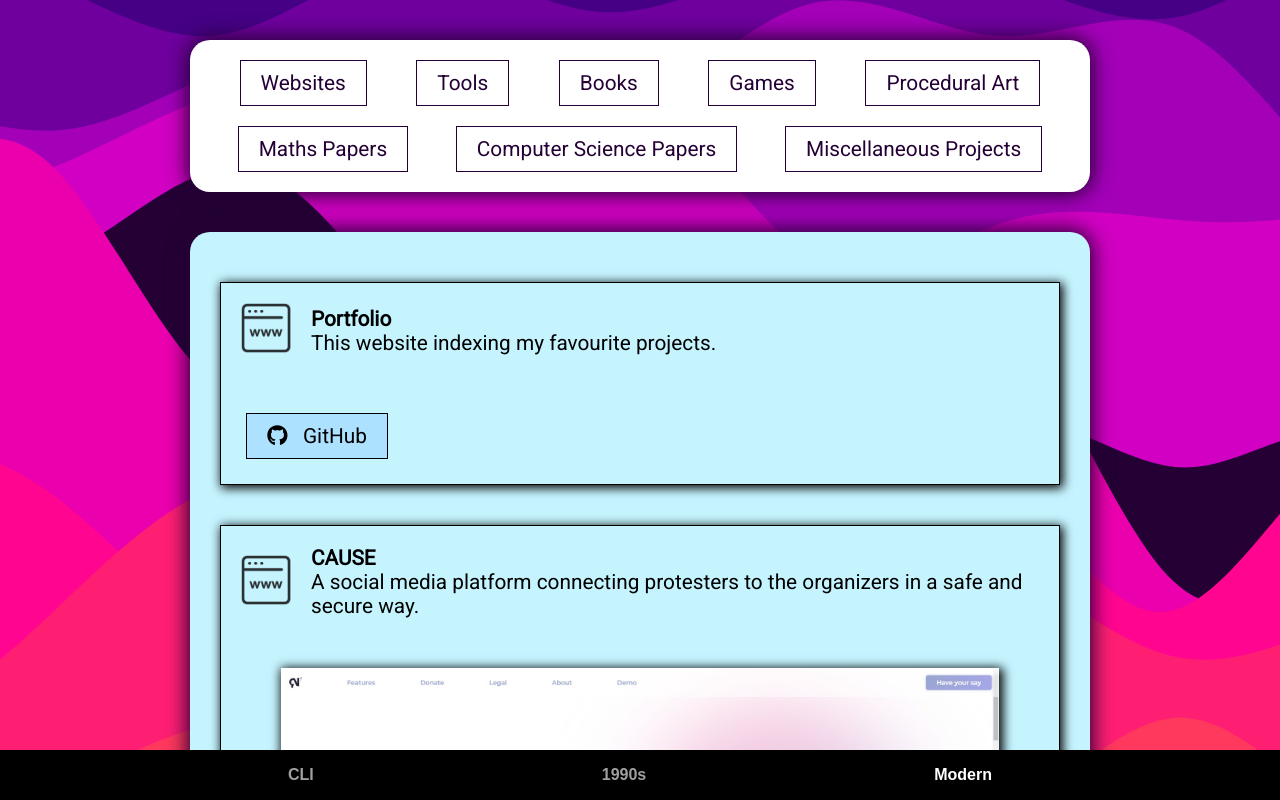
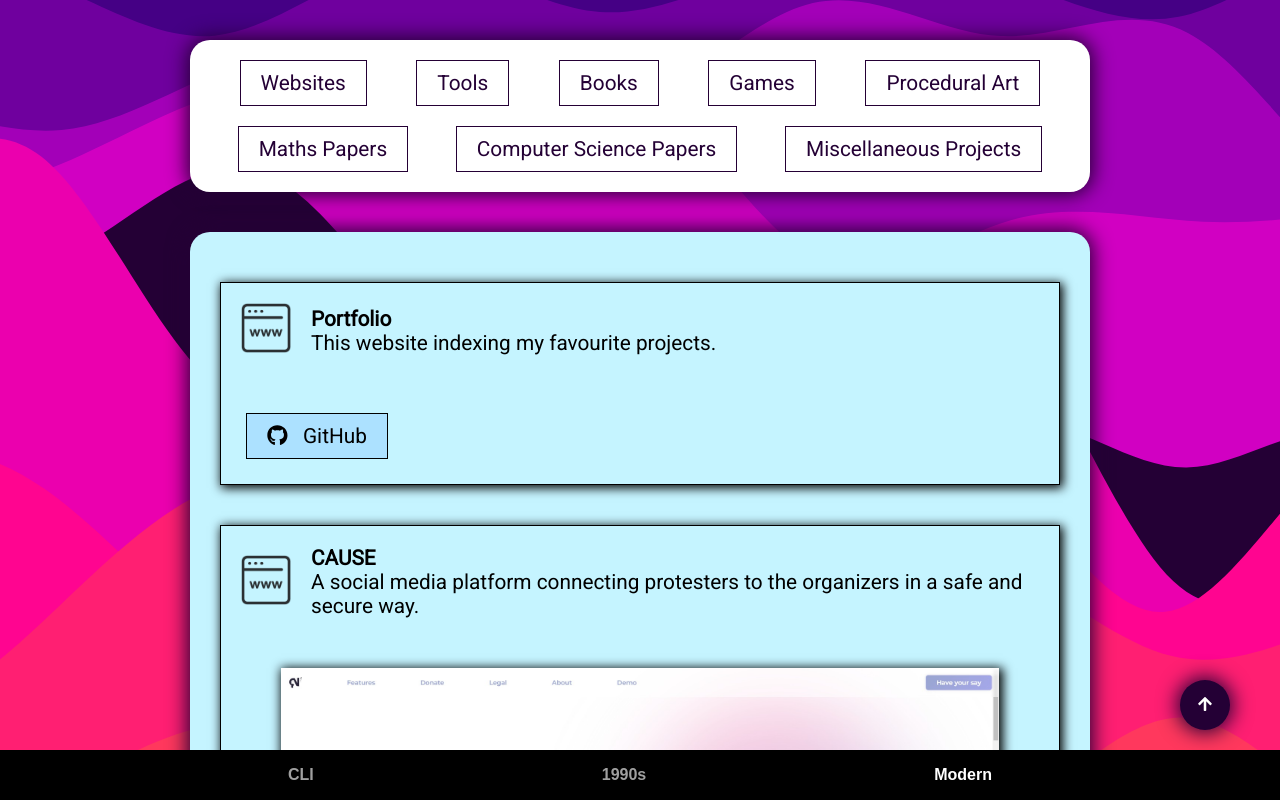
Before and after one commit to slippedandmissed/PortfolioPage, an Angular app: page /modern in a window 1280 px wide. Built offline with nearby package versions, Linux system fonts and the light colour scheme.

Commit message:
Added a "Scroll to top" button

```diff
--- a/src/app/components/time-periods/modern/modern.component.html
+++ b/src/app/components/time-periods/modern/modern.component.html
@@ -1,4 +1,4 @@
-<main>
+<main #main>
     <div id="background">
         <svg #background viewBox="0 0 960 540" xmlns="http://www.w3.org/2000/svg"
             xmlns:xlink="http://www.w3.org/1999/xlink" version="1.1">
@@ -40,3 +40,6 @@
         </div>
     </div>
 </main>
+<button id="top" (click)="scrollToTop()">
+    <fa-icon [icon]="faArrowUp"></fa-icon>
+</button>
--- a/src/app/components/time-periods/modern/modern.component.scss
+++ b/src/app/components/time-periods/modern/modern.component.scss
@@ -74,3 +74,23 @@ main {
         }
     }
 }
+
+#top {
+    position: fixed;
+    bottom: 70px;
+    right: 50px;
+    width: 50px;
+    height: 50px;
+    display: flex;
+    align-items: center;
+    justify-content: center;
+    border-radius: 50%;
+    border: none;
+    box-shadow: 0 0 20px 3px rgb(36, 0, 53, 80);
+    background-color: rgb(36, 0, 53);
+    color: white;
+    transition: transform 0.2s ease;
+    &:hover {
+        transform: scale(1.1);
+    }
+}
--- a/src/app/components/time-periods/modern/modern.component.ts
+++ b/src/app/components/time-periods/modern/modern.component.ts
@@ -3,6 +3,7 @@ import { AfterViewInit, Component, ElementRef, ViewChild } from '@angular/core';
 import { RouterOutlet } from '@angular/router';
 import { leftRightSlider } from 'src/app/data/animations';
 import { sections } from 'src/app/data/sections';
+import { faArrowUp } from '@fortawesome/free-solid-svg-icons';
 
 @Component({
   selector: 'app-modern',
@@ -14,6 +15,7 @@ import { sections } from 'src/app/data/sections';
 })
 export class ModernComponent implements AfterViewInit {
 
+  @ViewChild("main") main?: ElementRef;
   @ViewChild("background") background?: ElementRef;
 
   constructor() { }
@@ -73,4 +75,13 @@ export class ModernComponent implements AfterViewInit {
     return outlet?.activatedRouteData?.['animation'];
   }
 
+  faArrowUp = faArrowUp;
+
+  scrollToTop() {
+    this.main?.nativeElement.scrollTo({
+      top: 0,
+      behavior: "smooth"
+    });
+  }
+
 }
```
